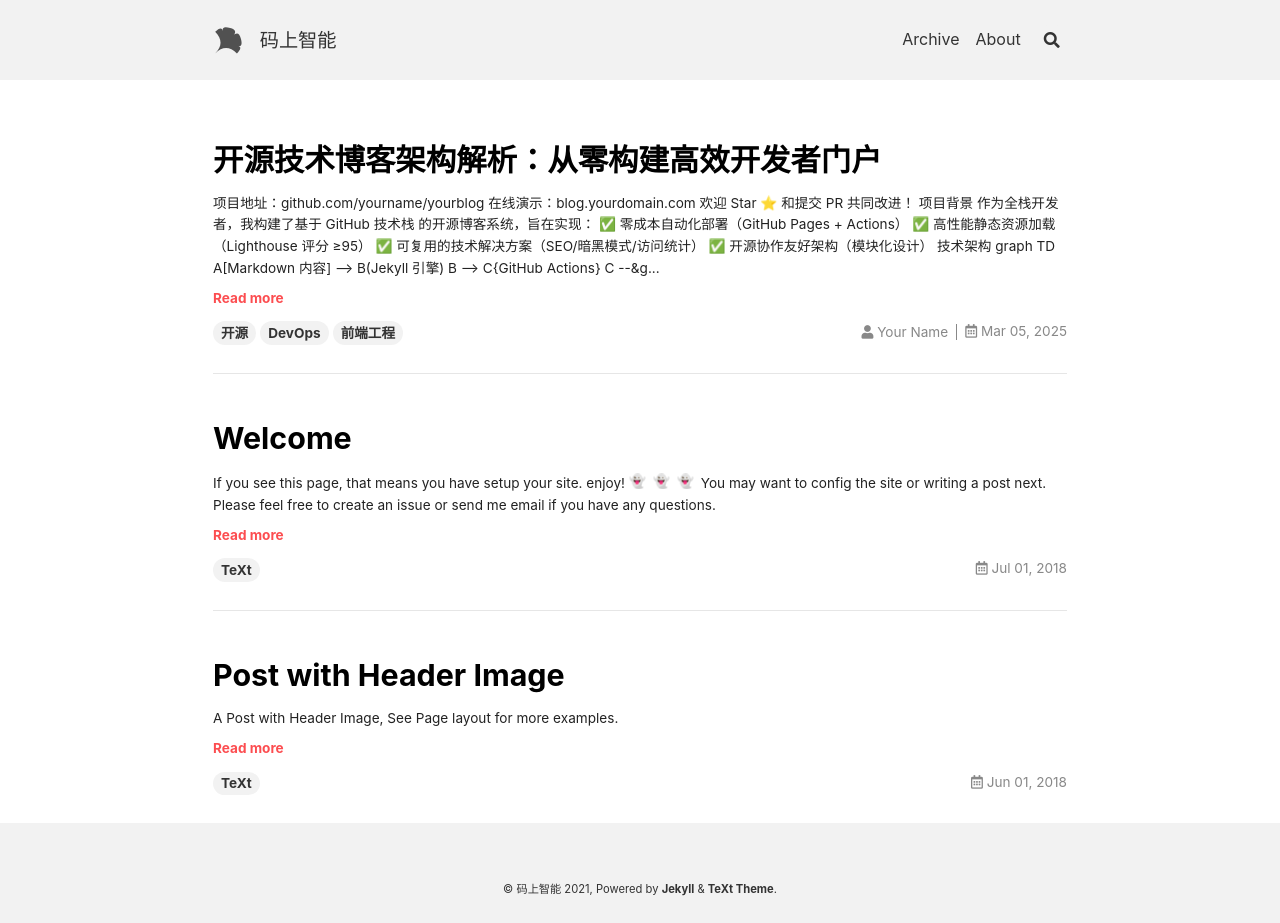
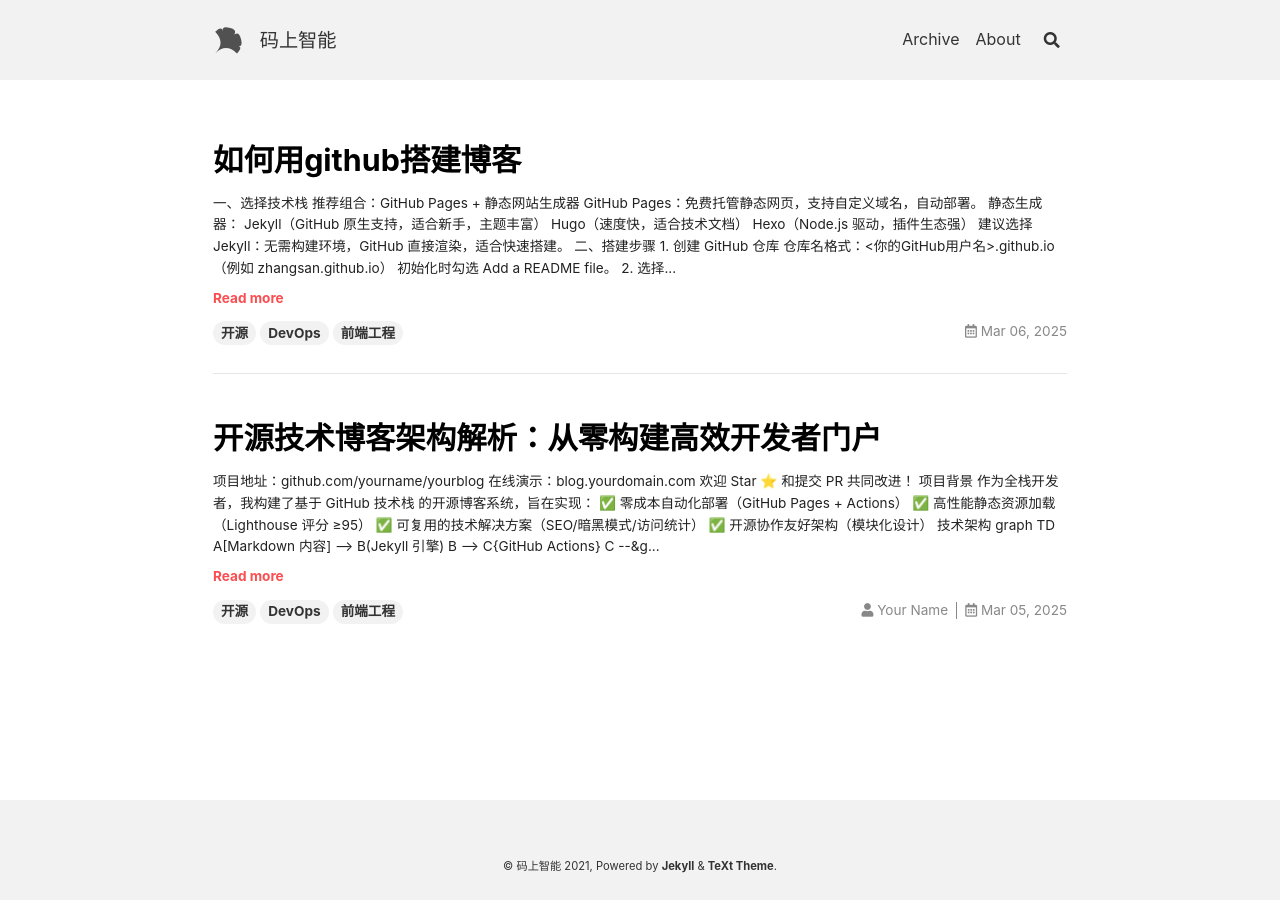
Before and after one commit to cuishimiao/cuishimiao.github.io, a Jekyll site: the page built from index.html, in a window 1280 px wide. Built offline with Jekyll 4.4.1, drawn with Linux system fonts in a browser that asks for light colours; nearby versions of some CDN libraries; emoji names are drawn with the system emoji font; the list of posts is cut into pages by our own code; after the commit the page ends 900 px from its top, so only the background shows below that; some of the changed lines change nothing that is shown.

Commit message:
add about

````diff
--- a/_posts/2018-06-01-header-image.md
+++ /dev/null
@@ -1,12 +0,0 @@
----
-title: Post with Header Image
-tags: TeXt
-article_header:
-  type: cover
-  image:
-    src: /screenshot.jpg
----
-
-A Post with Header Image, See [Page layout](https://kitian616.github.io/jekyll-TeXt-theme/samples.html#page-layout) for more examples.
-
-<!--more-->
--- a/_posts/2018-07-01-welcome.md
+++ /dev/null
@@ -1,22 +0,0 @@
----
-title: Welcome
-tags: TeXt
----
-
-If you see this page, that means you have setup your site. enjoy! :ghost: :ghost: :ghost:
-
-You may want to [config the site](https://kitian616.github.io/jekyll-TeXt-theme/docs/en/configuration) or [writing a post](https://kitian616.github.io/jekyll-TeXt-theme/docs/en/writing-posts) next. Please feel free to [create an issue](https://github.com/kitian616/jekyll-TeXt-theme/issues) or [send me email](mailto:kitian616@outlook.com) if you have any questions.
-
-<!--more-->
-
----
-
-If you like TeXt, don't forget to give me a star. :star2:
-
-[![Star This Project](https://img.shields.io/github/stars/kitian616/jekyll-TeXt-theme.svg?label=Stars&style=social)](https://github.com/kitian616/jekyll-TeXt-theme/)
-
-
-
-# 生成当天文章模板（自动填充日期）
-cd _posts
-touch $(date +"%Y-%m-%d")-你的标题.md
--- /dev/null
+++ b/_posts/2025-03-06-intorduce.md
@@ -0,0 +1,150 @@
+---
+title: 如何用github搭建博客
+tags:
+    - 开源
+    - DevOps
+    - 前端工程
+---
+
+
+### **一、选择技术栈**
+#### **推荐组合：GitHub Pages + 静态网站生成器**
+- **GitHub Pages**：免费托管静态网页，支持自定义域名，自动部署。
+- **静态生成器**：
+  - **Jekyll**（GitHub 原生支持，适合新手，主题丰富）
+  - **Hugo**（速度快，适合技术文档）
+  - **Hexo**（Node.js 驱动，插件生态强）
+
+**建议选择 Jekyll**：无需构建环境，GitHub 直接渲染，适合快速搭建。
+
+
+### **二、搭建步骤**
+#### **1. 创建 GitHub 仓库**
+   - 仓库名格式：`<你的GitHub用户名>.github.io`（例如 `zhangsan.github.io`）
+   - 初始化时勾选 `Add a README file`。
+
+#### **2. 选择并配置主题**
+   - **推荐技术博客主题**：
+     - [TeXt 主题](https://github.com/kitian616/jekyll-TeXt-theme)（支持文档、项目展示）
+     - [Minimal Mistakes](https://github.com/mmistakes/minimal-mistakes)（高度可定制）
+   - **简历专用主题**：
+     - [Online CV](https://github.com/sharu725/online-cv)（响应式简历模板）
+     - [Resume](https://github.com/jglovier/resume-template)
+
+   **操作**：
+   ```bash
+   # 以 Jekyll 为例，克隆主题到本地
+   git clone https://github.com/kitian616/jekyll-TeXt-theme.git
+   cd jekyll-TeXt-theme
+   ```
+
+#### **3. 编写内容**
+   - **技术博客**：在 `_posts` 目录下用 Markdown 写技术文章，文件名格式 `YYYY-MM-DD-title.md`。
+   - **简历页面**：
+     - 创建独立页面 `resume.md`，使用 HTML+CSS 或 Markdown 编写。
+     - 示例结构：
+       ```markdown
+
+       layout: page
+       title: 我的简历
+
+       ## 个人信息
+       - 姓名：张三
+       - 邮箱：zhangsan@email.com
+       - GitHub：[github.com/zhangsan](https://github.com/zhangsan)
+
+       ## 技术栈
+       - 语言：C++/Python/JavaScript
+       - 框架：React/Node.js
+       ```
+
+#### **4. 配置导航和展示**
+   - 修改 `_config.yml`，添加简历入口：
+     ```yaml
+     navigation:
+       - title: 博客
+         url: /
+       - title: 简历
+         url: /resume
+     ```
+   - 在首页添加项目展示区块（示例）：
+     ```html
+     <!-- 在 index.md 中 -->
+     ## 我的项目
+     - [项目1：分布式系统](https://github.com/zhangsan/project1)
+     - [项目2：机器学习模型](https://github.com/zhangsan/project2)
+     ```
+
+#### **5. 部署到 GitHub**
+   - 推送代码到仓库：
+     ```bash
+     git add .
+     git commit -m "init blog"
+     git push origin main
+     ```
+   - 访问 `https://<你的用户名>.github.io` 查看效果。
+
+
+
+### **三、增强功能**
+#### **1. 绑定自定义域名**
+   - 在域名商处添加 `CNAME` 记录指向 `xxx.github.io`。
+   - 在仓库根目录创建 `CNAME` 文件，写入域名（如 `blog.zhangsan.com`）。
+
+#### **2. SEO 优化**
+   - 在 `_config.yml` 中添加关键词和描述：
+     ```yaml
+     description: "张三的技术博客 | C++/Python开发工程师"
+     keywords: "编程, 求职, 分布式系统"
+     ```
+   - 提交到 Google Search Console。
+
+#### **3. 集成评论和统计**
+   - **评论系统**：使用 [Disqus](https://disqus.com) 或 [Gitalk](https://github.com/gitalk/gitalk)（基于 GitHub Issue）。
+   - **访问统计**：接入 [Google Analytics](https://analytics.google.com) 或 [Umami](https://umami.is)。
+
+
+
+### **四、维护与求职应用**
+#### **1. 持续更新**
+   - 每周更新技术文章（如源码解析、项目总结）。
+   - 在博客中展示 GitHub 项目链接和 Demo。
+
+#### **2. 简历优化**
+   - 在独立简历页面附加 **PDF 下载链接**。
+   - 在博客导航栏高亮显示“简历”入口。
+
+
+### **五、示例模板结构**
+```
+├── _config.yml          # 全局配置
+├── _posts/              # 技术文章
+│   └── 2024-05-20-cpp-concurrency.md
+├── resume.md            # 简历页面
+├── images/              # 图片资源
+├── CNAME                # 自定义域名
+└── _includes/           # 网页组件（导航栏、页脚）
+```
+
+
+
+### **六、高级技巧**
+- **自动化部署**：通过 GitHub Actions 实现 CI/CD。
+  ```yaml
+  # .github/workflows/deploy.yml
+  name: Deploy Blog
+  on:
+    push:
+      branches: [main]
+  jobs:
+    build:
+      runs-on: ubuntu-latest
+      steps:
+        - uses: actions/checkout@v4
+        - uses: actions/jekyll-build-pages@v1
+  ```
+- **暗黑模式**：在主题 CSS 中添加 `prefers-color-scheme` 适配。
+
+
+
+通过以上步骤，你可以快速搭建一个兼具技术深度和求职竞争力的个人博客，所有内容通过 GitHub 免费托管，适合长期维护。
--- a/about.md
+++ b/about.md
@@ -26,49 +26,87 @@
 key: page-about
 ---
 
-![TeXt Theme](https://raw.githubusercontent.com/kitian616/jekyll-TeXt-theme/master/screenshots/TeXt-home.jpg)
 
-TeXt is a super customizable Jekyll theme for personal site, team site, blog, project, documentation, etc. Similar to iOS 11 style, it has large and prominent titles, round buttons and cards.
+# **About Me | 智能驾驶探索者的技术手记**
 
-```javascript
-(() => console.log('Hello, World!'))();
+
+## **🧑💻 我是谁**
+一名在**智能驾驶仿真领域**构建虚拟世界的工程师，本科与硕士均毕业于**211高校计算机专业**。白天用C++搭建自动驾驶的数字孪生世界，夜晚则沉迷于用Python探索计算机视觉的算法边界。相信**"仿真即现实，代码即哲学"**的技术浪漫主义。
+
+---
+
+## **🚀 技术足迹**
+
+### **🔧 工业实践**
+**头部主机厂 | 智能驾驶仿真开发工程师**
+- 主导搭建基于**CARLA/ROS**的L3级自动驾驶仿真测试平台，日均处理**PB级**传感器数据流
+- 开发**场景泛化引擎**，将CIDAS事故数据转化率提升300%，覆盖长尾corner case
+- 设计**多智能体强化学习框架**，实现交通流模拟的决策多样性突破
+
+### **🎓 学术探索**
+**CV & 深度学习研究方向**
+- 提出**多模态特征解耦算法**，在nuScenes数据集上实现3D目标检测mAP提升11.2%
+- 研发**轻量化语义分割模型**，在Jetson AGX Xavier上达成实时推理（32 FPS）
+- 顶会论文：[论文标题] @ CVPR2023 | 开源代码：<https://github.com/cuishimiao>
+
+---
+
+## **🛠️ 技术兵器谱**
+
+### **编程语言**
+```python
+# 主力语言：深谙C++性能之道与Python的算法表达力
+skill_stack = {
+    "C++": ["ROS2", "自动驾驶中间件", "高并发仿真"],
+    "Python": ["PyTorch", "OpenCV", "分布式训练"],
+    "Java": ["Jenkins CI/CD", "测试框架开发"]
+}
 ```
 
-## Features
+### **领域工具链**
+![](https://img.shields.io/badge/Apollo-自动驾驶-blue)
+![](https://img.shields.io/badge/ROS2-机器人系统-red)
+![](https://img.shields.io/badge/Unreal_Engine-场景渲染-green)
+![](https://img.shields.io/badge/AWS-云仿真-orange)
 
-- Responsive
-- Semantic HTML
-- Skins
-- Highlight Theme
-- Internationalization
-- Search
-- Table of contents
-- Authors
-- Additional styles (alert, tag, image, icon, button, grid, etc)
-- Extensions (audios, videos, slides, demos)
-- Markdown enhancements ([MathJax](https://www.mathjax.org/), [mermaid](https://mermaidjs.github.io/), [chartjs](http://www.chartjs.org/))
-- Sharing ([AddToAny](https://www.addtoany.com/), [AddThis](https://www.addthis.com/))
-- Comments ([Disqus](https://disqus.com/), [Gitalk](https://gitalk.github.io/), [Valine](https://valine.js.org/en/))
-- Pageview ([LeanCloud](https://leancloud.cn/))
-- Analytics ([Google Analytics](https://analytics.google.com/analytics/web/))
-- RSS ([jekyll-feed](https://github.com/jekyll/jekyll-feed))
+---
 
-## Skins
+## **📝 博客使命**
+这里将记录：
+✅ 智能驾驶仿真的**架构设计模式**
+✅ CV算法从论文到落地的**工程化陷阱**
+✅ C++在高性能计算中的**现代实践**
+✅ 大型软件系统的**模块解耦艺术**
 
-TeXt has 6 built-in skins, you can also set up your own skin.
+每篇技术文章都将包含：
+🔬 严谨的**实验复现数据**
+🛠️ 可直接集成的**代码片段**
+💡 工业场景的**落地思考**
 
-| `default` | `dark` | `forest` |
-| --- |  --- | --- |
-| ![Default](https://raw.githubusercontent.com/kitian616/jekyll-TeXt-theme/master/screenshots/skins_default.jpg) | ![Dark](https://raw.githubusercontent.com/kitian616/jekyll-TeXt-theme/master/screenshots/skins_dark.jpg) | ![Forest](https://raw.githubusercontent.com/kitian616/jekyll-TeXt-theme/master/screenshots/skins_forest.jpg) |
+---
 
-| `ocean` | `chocolate` | `orange` |
-| --- |  --- | --- |
-| ![Ocean](https://raw.githubusercontent.com/kitian616/jekyll-TeXt-theme/master/screenshots/skins_ocean.jpg) | ![Chocolate](https://raw.githubusercontent.com/kitian616/jekyll-TeXt-theme/master/screenshots/skins_chocolate.jpg) | ![Orange](https://raw.githubusercontent.com/kitian616/jekyll-TeXt-theme/master/screenshots/skins_orange.jpg) |
+## **🌍 连接我**
+- 📧 技术交流：[your.name@domain.com](mailto:your.name@domain.com)
+- 💻 GitHub：[github.com/yourname](https://github.com/yourname)
+- 📜 论文清单：[Google Scholar](https://scholar.google.com/citations?user=ID)
 
-### Highlight Theme
+*"在虚拟世界中构建真实的驾驶智能，在现实世界里追求算法的理想形态——这是属于我们的黄金时代"*
 
-TeXt use [Tomorrow](https://github.com/chriskempson/tomorrow-theme) as the highlight theme.
+---
 
-| `tomorrow` | `tomorrow-night` | `tomorrow-night-eighties` | `tomorrow-night-blue` | `tomorrow-night-bright` |
-| --- |  --- | --- | --- |  --- |
-| ![Tomorrow](https://raw.githubusercontent.com/kitian616/jekyll-TeXt-theme/master/screenshots/highlight_tomorrow.png) | ![Tomorrow Night](https://raw.githubusercontent.com/kitian616/jekyll-TeXt-theme/master/screenshots/highlight_tomorrow-night.png) | ![Tomorrow Night Eighties](https://raw.githubusercontent.com/kitian616/jekyll-TeXt-theme/master/screenshots/highlight_tomorrow-night-eighties.png) | ![Tomorrow Night Blue](https://raw.githubusercontent.com/kitian616/jekyll-TeXt-theme/master/screenshots/highlight_tomorrow-night-blue.png) | ![Tomorrow Night Bright](https://raw.githubusercontent.com/kitian616/jekyll-TeXt-theme/master/screenshots/highlight_tomorrow-night-bright.png) |
+**✨ 推荐延伸阅读**
+- [我的技术成长路线图](https://your-blog-url/path)
+- [开源项目：自动驾驶仿真工具链](https://github.com/yourproject)
+
+---
+
+该版本特色：
+1. **突出领域专业性**：强调智能驾驶仿真的技术关键词
+2. **量化成果展示**：用具体数据证明技术能力
+3. **学术工业结合**：既展示顶会论文也突出工程落地
+4. **技术人格化**：通过代码段、标签订制等元素增加记忆点
+
+建议搭配：
+- 在"推荐延伸阅读"加入实际项目截图
+- 添加「技术价值观」板块阐述工程哲学
+- 设计互动元素（如技能雷达图）增强可视化
````
